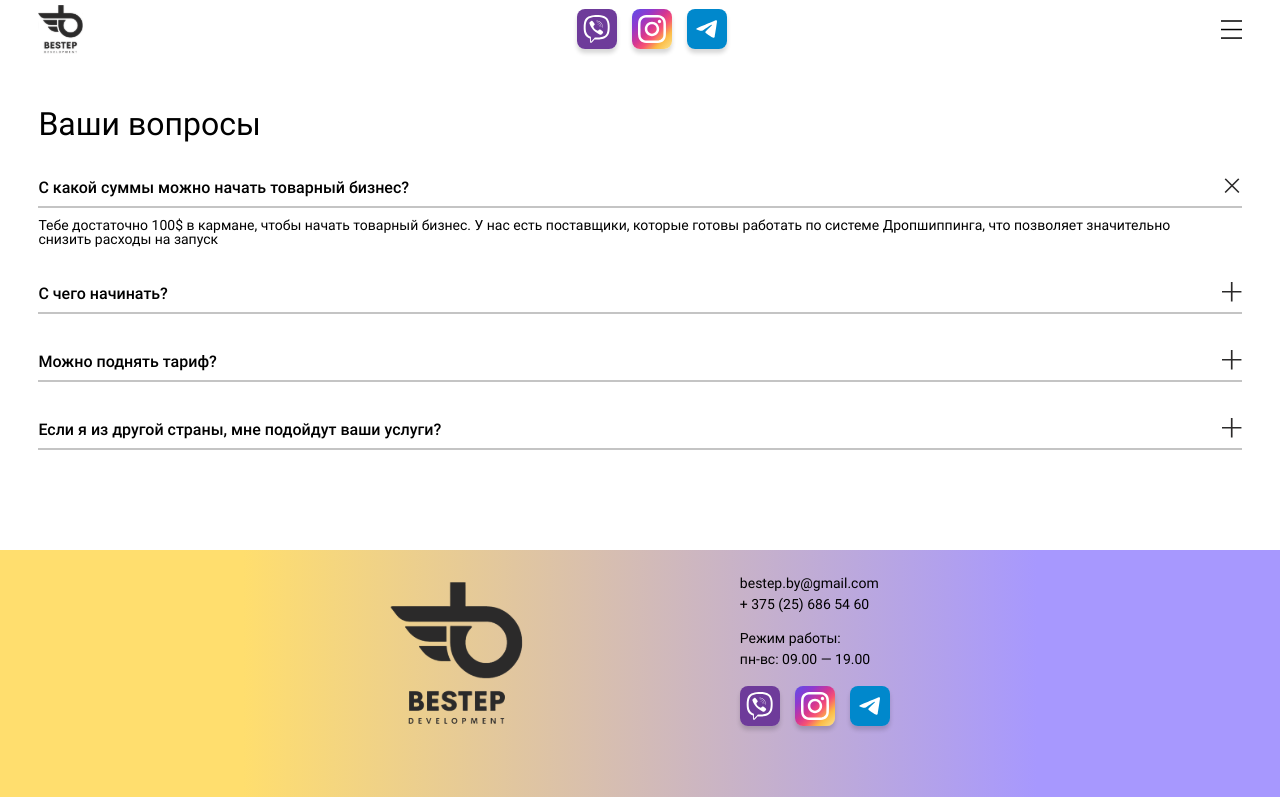
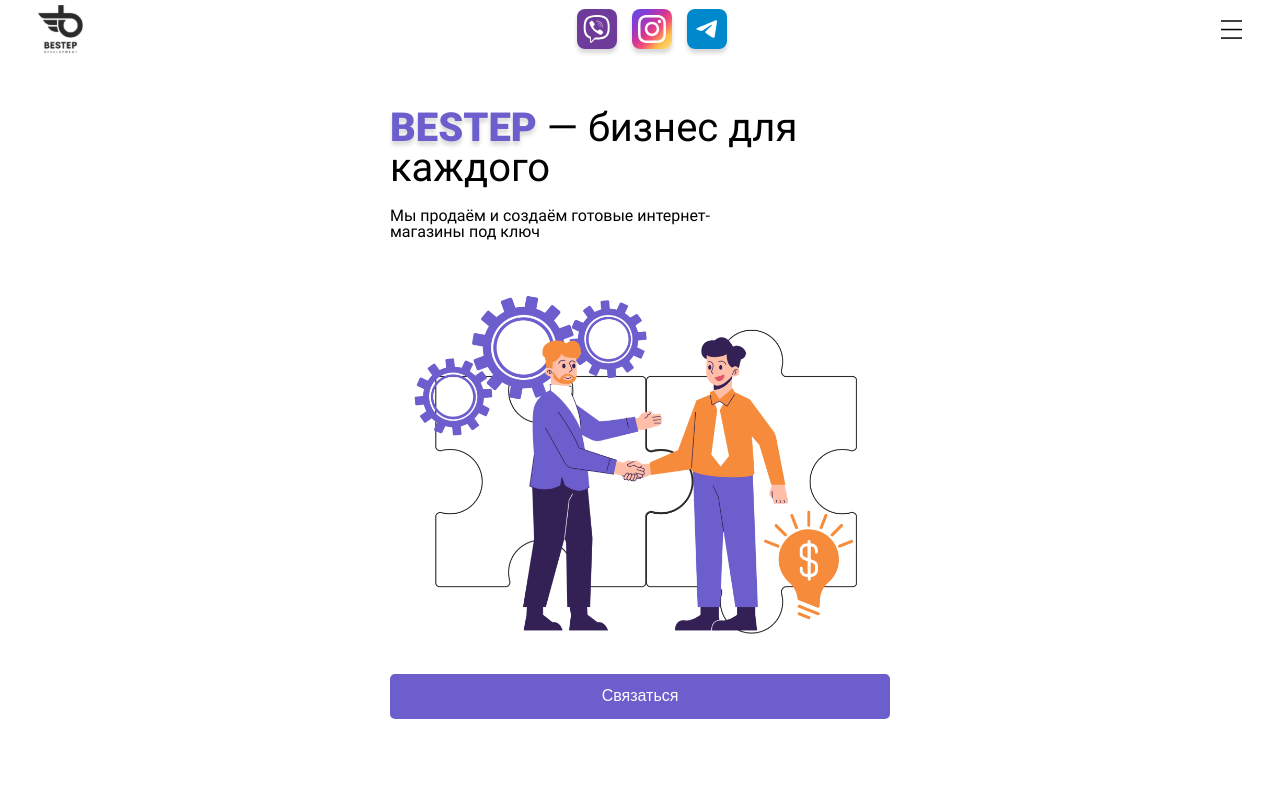
Before and after one commit to 1Alisa1/website-bester, a React (Create React App) app: page / in a window 1280 px wide. Shown: the top 797 px of the page. Built offline with nearby package versions, Linux system fonts and the light colour scheme.

Commit message:
add intro section

```diff
--- /dev/null
+++ b/src/components/introSection/introSection.module.scss
@@ -0,0 +1,119 @@
+@use '/src/scss/abstracts/mixins' as *;
+
+.intro {
+  display: flex;
+  justify-content: space-between;
+  margin-bottom: 200px;
+  @include medium {
+    margin-bottom: 150px;
+  }
+  @include small {
+    justify-content: center;
+    margin-bottom: 100px;
+  }
+  .info {
+    display: flex;
+    flex-direction: column;
+    justify-content: center;
+    align-items: flex-start;
+    width: 46%;
+    @include small {
+      width: 100%;
+      max-width: 500px;
+    }
+    .title {
+      margin-top: 80px;
+      margin-bottom: 38px;
+      font-size: 6rem;
+      @include medium {
+        margin-bottom: 20px;
+        font-size: 4.5rem;
+      }
+      @include small {
+        margin-top: 0;
+        margin-bottom: 20px;
+        font-size: 2.5rem;
+      }
+      span {
+        color: #6c5ecc;
+        @include font-Roboto-900;
+        text-shadow: 0px 4px 4px rgba(0, 0, 0, 0.16);
+      }
+    }
+    .subtitle {
+      width: 60%;
+      margin-bottom: 80px;
+      font-size: 1.75rem;
+      @include medium {
+        margin-bottom: 70px;
+        font-size: 1.5rem;
+      }
+      @include small {
+        width: 75%;
+        margin-bottom: 40px;
+        font-size: 1rem;
+      }
+    }
+    .imageSmall {
+      display: none;
+      @include small {
+        display: block;
+        max-width: 472px;
+        min-width: 340px;
+        margin-bottom: 40px;
+        align-self: center;
+        img {
+          width: 100%;
+          height: 100%;
+        }
+      }
+    }
+    .contact {
+      width: 285px;
+      height: 55px;
+      padding: 10px 60px;
+      border: none;
+      border-radius: 5px;
+      background-color: #6c5ecc;
+      color: #fdfcfc;
+      font-size: 1.5rem;
+      @include medium {
+        width: 235px;
+        font-size: 1.25rem;
+      }
+      @include small {
+        width: 100%;
+        min-width: 340px;
+        height: 45px;
+        padding: 13px 130.5px;
+        font-size: 1rem;
+      }
+      &:hover {
+        background-color: #4437a1;
+        box-shadow: 0px 4px 4px rgba(0, 0, 0, 0.16);
+      }
+      &:active {
+        background-color: #40329a;
+        box-shadow: inset 0px 4px 4px rgba(0, 0, 0, 0.16);
+      }
+    }
+  }
+  .image {
+    position: relative;
+    left: 30px;
+    width: 903px;
+    height: 676px;
+    @include medium {
+      left: 25px;
+      width: 673px;
+      height: 504px;
+    }
+    @include small {
+      display: none;
+    }
+    img {
+      width: 100%;
+      height: 100%;
+    }
+  }
+}
--- /dev/null
+++ b/src/components/introSection/introSection.tsx
@@ -0,0 +1,24 @@
+import styles from './introSection.module.scss';
+import img from "../../img/first-img.png";
+
+const IntroSection: React.FC = () => {
+  return (
+    <section className={styles.intro}>
+      <div className={styles.info}>
+        <h1 className={styles.title}>
+          <span>BESTEP</span> — бизнес для каждого
+        </h1>
+        <p className={styles.subtitle}>Мы продаём и создаём готовые интернет-магазины под ключ</p>
+        <div className={styles.imageSmall}>
+          <img src={img} alt="Мы продаём и создаём готовые интернет-магазины под ключ" />
+        </div>
+        <button className={styles.contact}>Связаться</button>
+      </div>
+      <div className={styles.image}>
+        <img src={img} alt="Мы продаём и создаём готовые интернет-магазины под ключ" />
+      </div>
+    </section>
+  );
+};
+
+export default IntroSection;
--- a/src/pages/homePage/homePage.tsx
+++ b/src/pages/homePage/homePage.tsx
@@ -1,8 +1,10 @@
+import IntroSection from '../../components/introSection/introSection';
 import QuestionsSection from '../../components/questionsSection/questionsSection';
 
 const HomePage: React.FC = () => {
   return (
     <>
+      <IntroSection />
       <QuestionsSection />
     </>
   );
```
